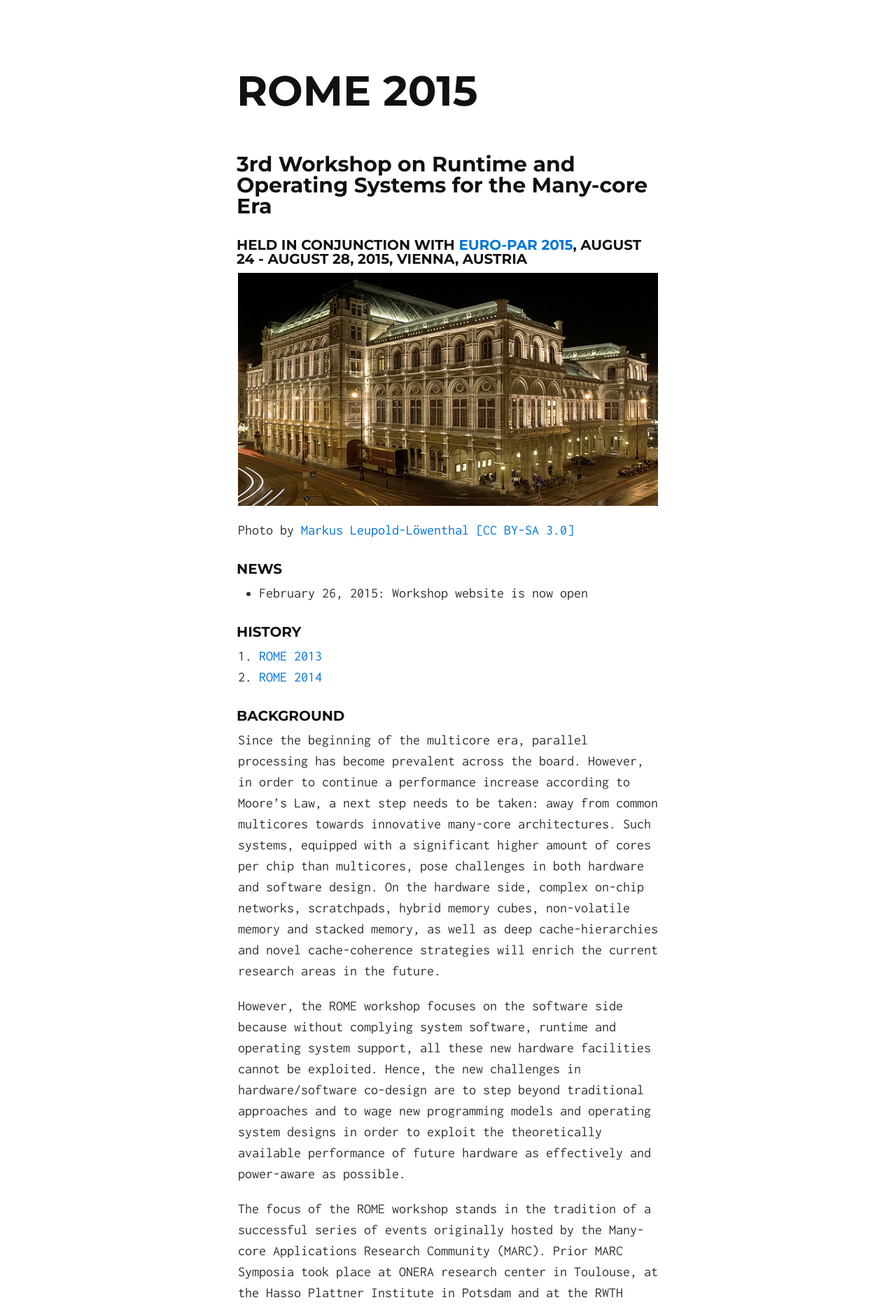
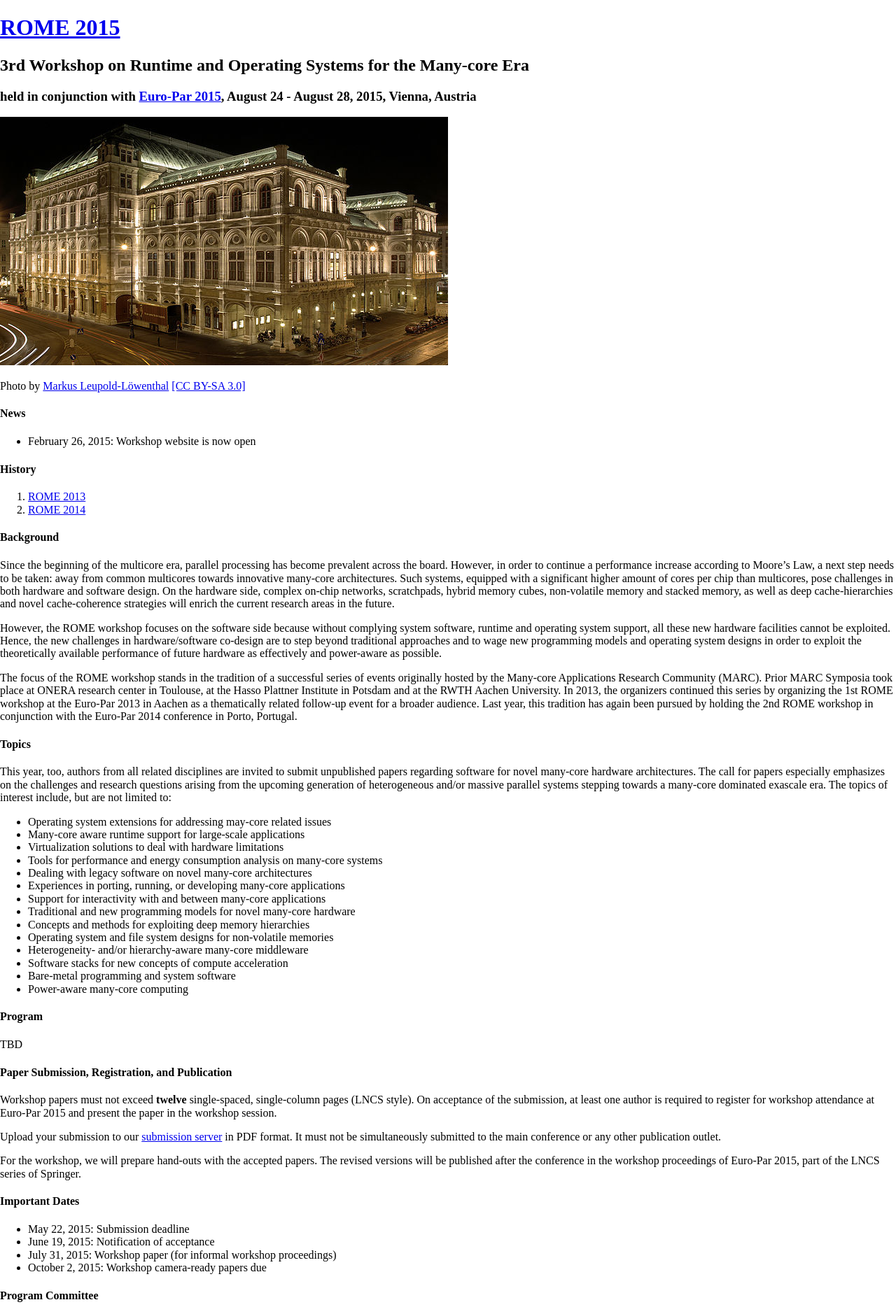
Before and after one commit to WROME/wrome.github.io, a Jekyll site: the page built from vienna2015.md, in a window 1280 px wide. Shown: the top 1868 px of the page at 70% size. Built offline with Jekyll 4.4.1, drawn with Linux system fonts in a browser that asks for light colours; nearby versions of some CDN libraries; library files that are not in the unit come from our copies.

Commit message:
fix css path

```diff
--- a/_layouts/default.html
+++ b/_layouts/default.html
@@ -10,9 +10,9 @@
   <meta name="description" content="Workshop on Runtime and Operating Systems for the Many-core Era" />
   <meta name="keywords" content="operating systems, parallel computing, computer architectures, high-performance computing" />
   <title>{{ site.title }}</title>
-  <link rel="stylesheet" href="/css/normalize.css">
-  <link rel="stylesheet" href="/css/syntax.css">
-  <link rel="stylesheet" href="/css/solo.css">
+  <link rel="stylesheet" href="/ROME/css/normalize.css">
+  <link rel="stylesheet" href="/ROME/css/syntax.css">
+  <link rel="stylesheet" href="/ROME/css/solo.css">
 {% include head.html %}
 </head>
 <body>
```
